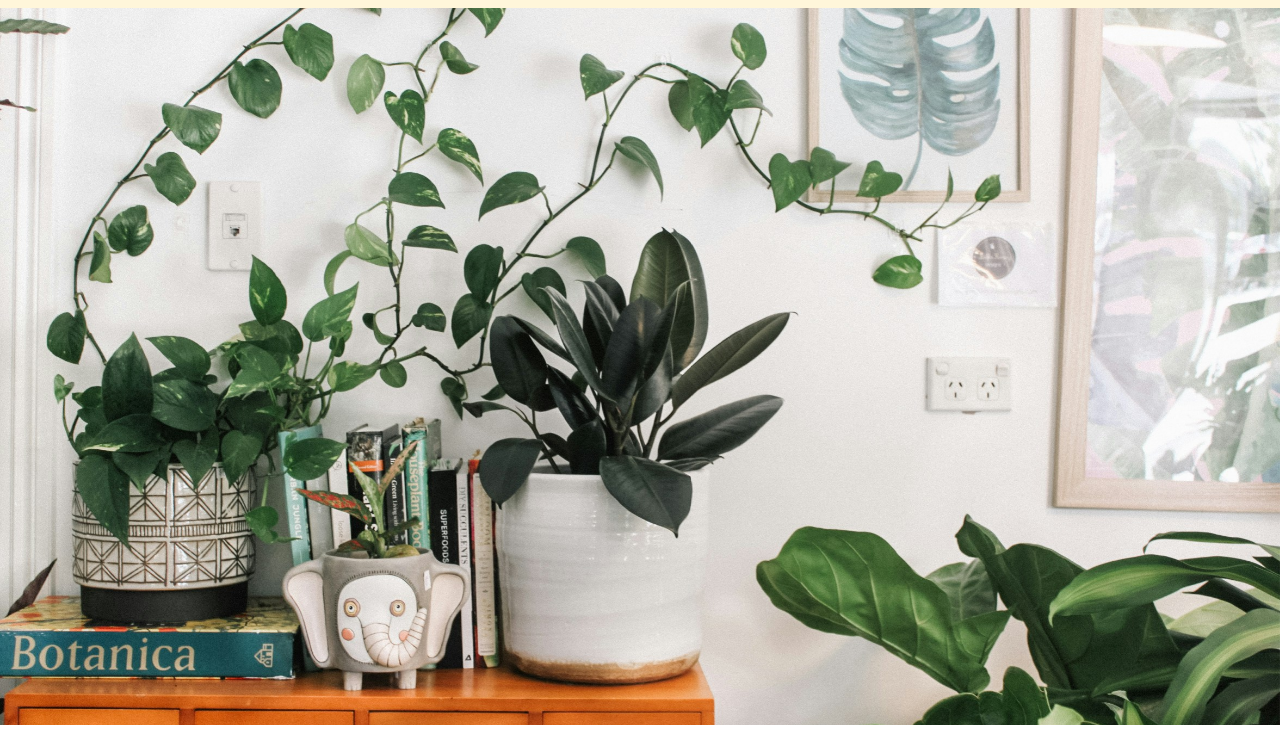
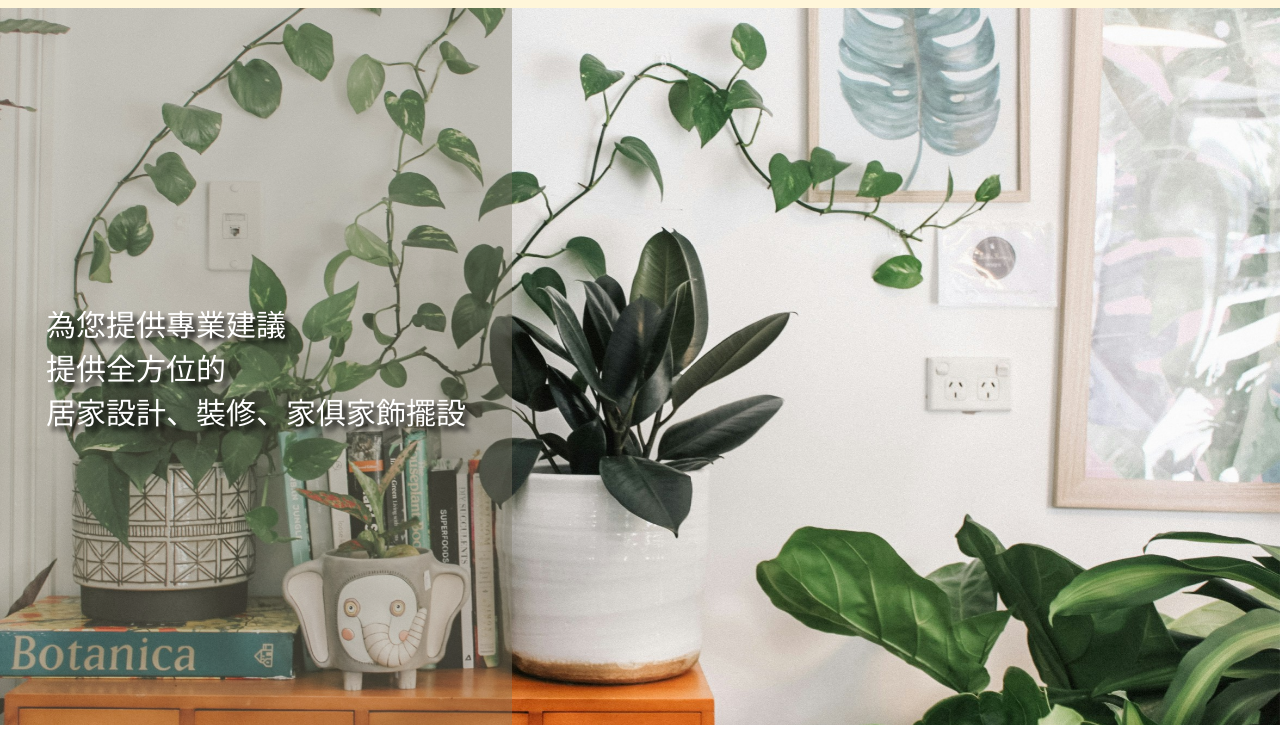
Before and after one commit to Eddie110102/design-dabau, a plain HTML site: page index.html in a window 1280 px wide. Shown: the part 69-800 px from the top of the page. Drawn offline with Linux system fonts and the light colour scheme; a web font is replaced by a local one.

Commit message:
[complete] carousel

```diff
--- a/index.html
+++ b/index.html
@@ -60,7 +60,14 @@
         </div>
       </nav>
     </header>
-    <aside id="carousel"></aside>
+    <figure id="carousel-box">
+      <div id="carousel-textarea">
+        <figcaption>
+          為您提供專業建議<br />提供全方位的<br />居家設計、裝修、家俱家飾擺設
+        </figcaption>
+      </div>
+      <div id="carousel"></div>
+    </figure>
     <main></main>
     <footer></footer>
 
--- a/styles/default.css
+++ b/styles/default.css
@@ -54,6 +54,7 @@ nav {
   height: 100%;
   font-size: 20px;
   transition: 0.7s;
+  z-index: 10;
 }
 
 nav.active {
--- a/styles/index.css
+++ b/styles/index.css
@@ -1,4 +1,8 @@
 /* 輪播牆 Carousel */
+#carousel-box {
+  position: relative;
+}
+
 #carousel {
   height: calc(100vh - 83px);
   position: relative;
@@ -11,6 +15,25 @@
   object-fit: cover;
   opacity: 0;
   animation: fade infinite 9s;
+}
+
+#carousel-textarea {
+  box-sizing: border-box;
+  position: absolute;
+  top: 100%;
+  left: 50%;
+  transform: translate(-50%, -150%);
+  width: clamp(100%, 500px, 30%);
+  height: clamp(150px, 200px, 100%);
+  z-index: 2;
+  background-color: rgba(128, 122, 103, 0.4);
+  text-shadow: 5px 5px 5px black;
+  padding: 20px;
+  display: flex;
+  align-items: center;
+  justify-content: flex-start;
+  font-size: 20px;
+  color: white;
 }
 
 @keyframes fade {
@@ -27,3 +50,16 @@
     opacity: 0;
   }
 }
+
+@media screen and (min-width: 992px) {
+  #carousel-textarea {
+    width: 40%;
+    top: 0;
+    left: 0;
+    transform: translate(0, 0);
+    height: 100%;
+    font-size: 30px;
+    padding: 20px 40px;
+    justify-content: center;
+  }
+}
```
